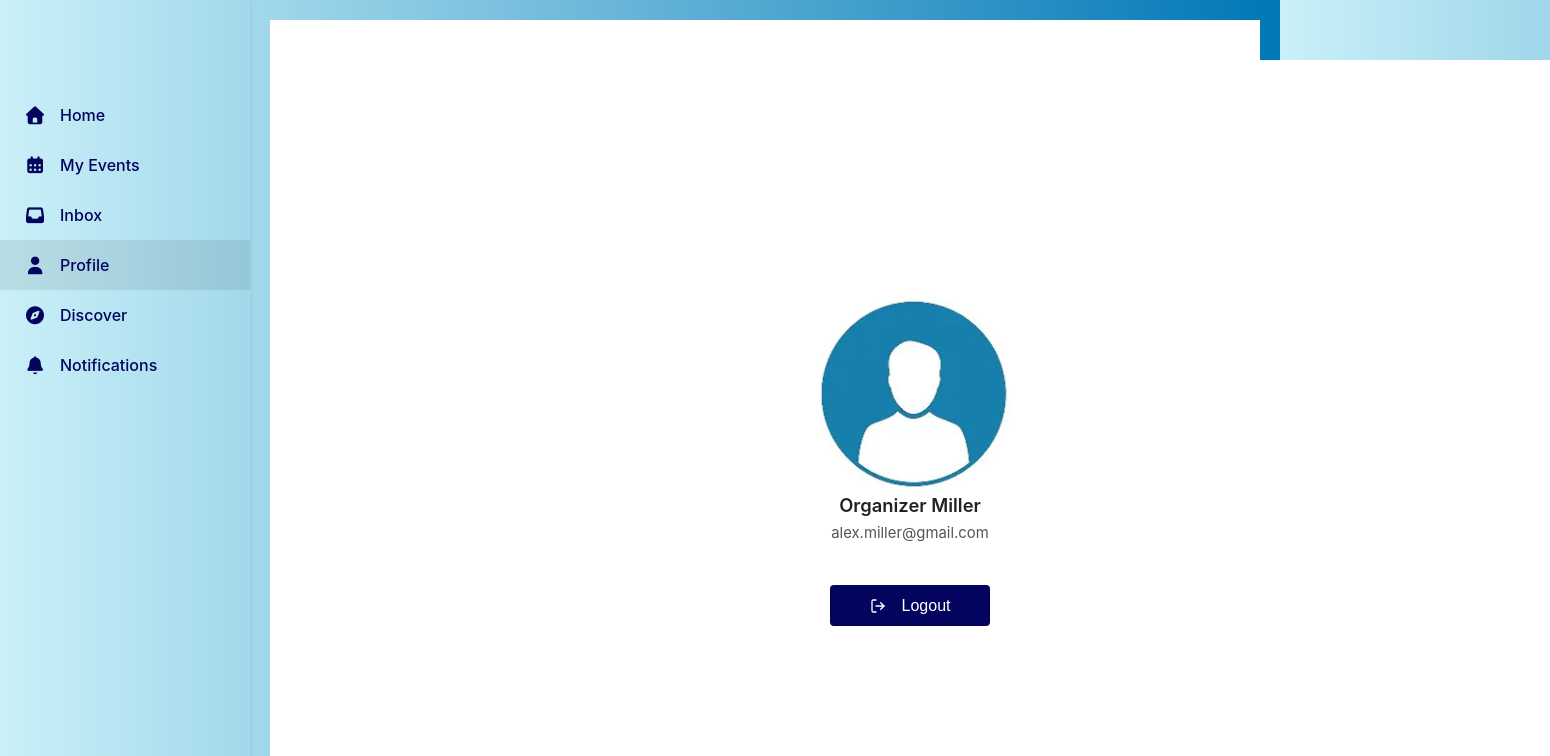
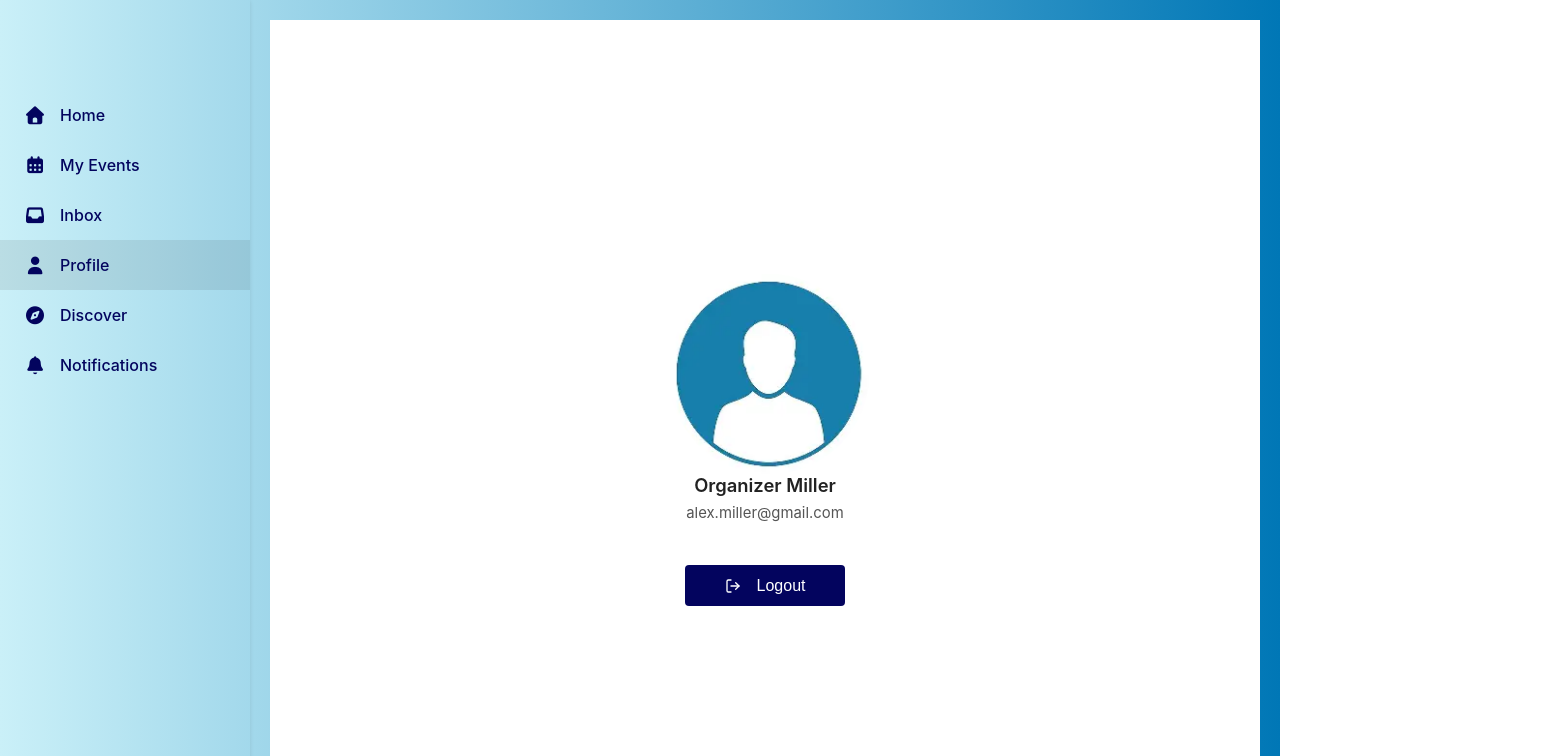
Before and after one commit to Ndivho-Ramatshimbila/FrontEndWeb2, a React (Vite) app: page /profile in a window 1280 px wide. Shown: the top 756 px of the page, 1550 px wide, since content can reach past the window. Built offline with nearby package versions, Linux system fonts and the light colour scheme.

Commit message:
fixed the profile layout

```diff
--- a/src/styles/abstracts/profile.scss
+++ b/src/styles/abstracts/profile.scss
@@ -19,7 +19,8 @@ body {
   background-color: $background-color;
   color: $text-color;
   min-height: 100vh;
-  width: 100vw;
+  width: 100%;
+  overflow-x: hidden; // prevents unwanted horizontal scrolling
   box-sizing: border-box;
 }
 
@@ -27,13 +28,11 @@ body {
 // PROFILE PAGE
 // ===============================
 .profile-page {
- display: inline-flexbox;
+  display: flex; // corrected from inline-flexbox
   flex-direction: column;
   align-items: center;
   padding-top: 2.5rem;
-  padding-bottom: 0;
-  background:#fff;
-
+  background: #fff;
 }
 
 // ===============================
@@ -42,9 +41,7 @@ body {
 .profile-content {
   margin-top: 0;
   width: 100%;
-  max-width: 100vw;
-  width: 100vw;
-  min-height: 100vh;
+  min-height: calc(100vh - 2.5rem); // adjusted for padding
   display: flex;
   flex-direction: column;
   align-items: center;
@@ -56,13 +53,12 @@ body {
 // ===============================
 .profile-card {
   background-color: #fff;
-  width: 100vw;
-  min-height: 100vh;
-  padding: 0;
+  width: 100%;
+  min-height: 80vh; // not full 100vh to avoid scroll
+  padding: 2rem;
   border-radius: 0;
   box-shadow: none;
   text-align: center;
-  margin-top: 0;
   display: flex;
   flex-direction: column;
   align-items: center;
@@ -73,7 +69,7 @@ body {
     height: 160px;
     border-radius: 50%;
     object-fit: cover;
-  margin: 0 auto 1.5rem auto;
+    margin: 0 auto 1.5rem;
     background: #f3f3f3;
   }
 
@@ -103,11 +99,10 @@ body {
     align-items: center;
     justify-content: center;
     gap: 0.5rem;
-    margin: 0 auto;
     transition: background-color 0.2s;
-    box-shadow: none;
+
     &:hover {
-      background-color:#03045e;
+      background-color: darken(#03045e, 5%);
     }
   }
 }
```
Lines whose indentation alone changed are shown as unchanged.
